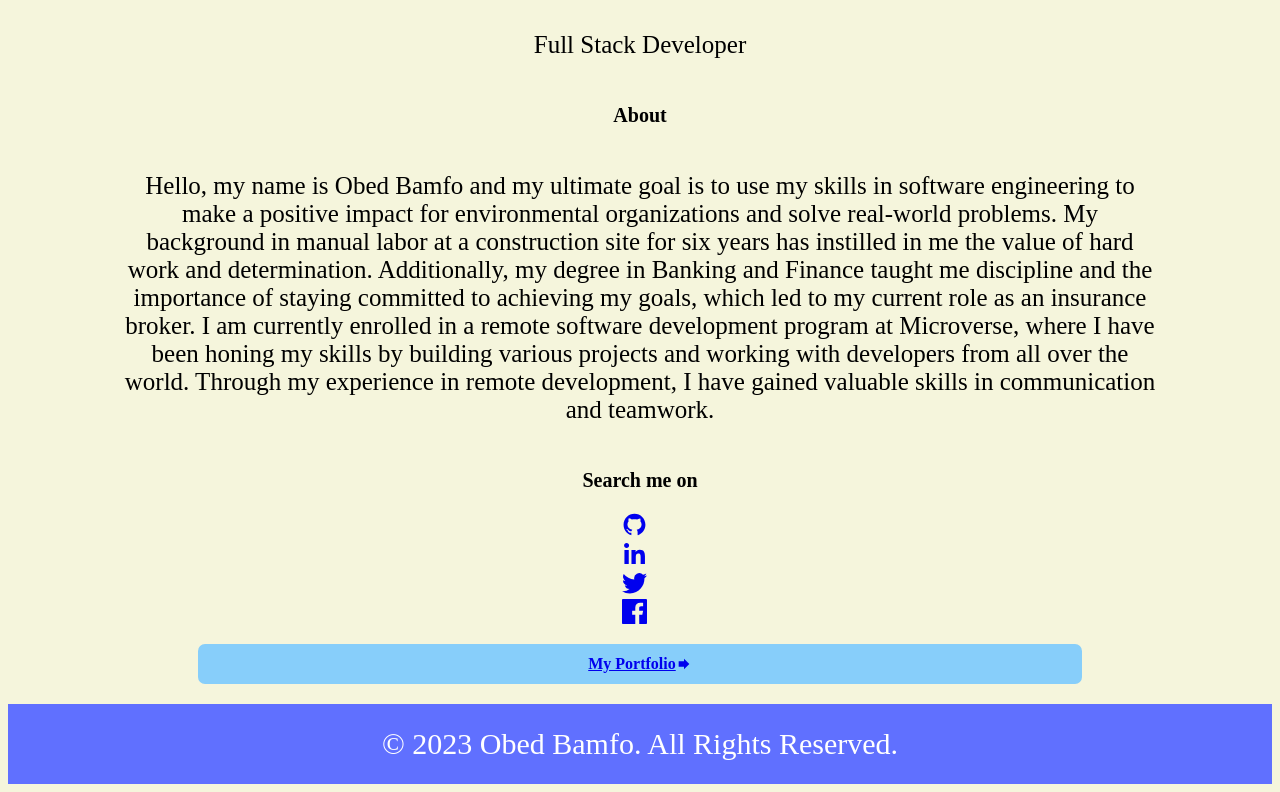
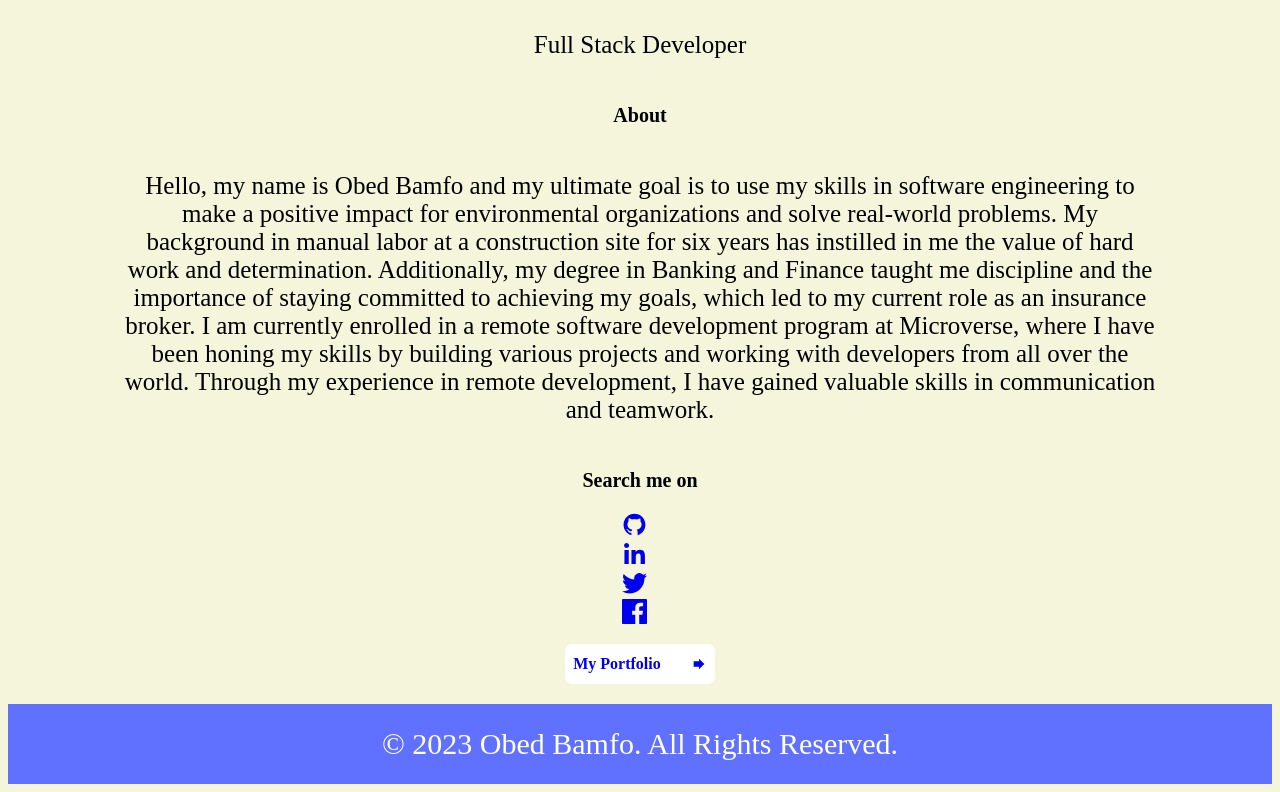
Before and after one commit to obed300/personal, a React (Create React App) app: page / in a window 1280 px wide. Shown: the part 871-1663 px from the top of the page. Built offline with nearby package versions, Linux system fonts and the light colour scheme.

Commit message:
Make changes

```diff
--- a/src/styles/Home.module.css
+++ b/src/styles/Home.module.css
@@ -35,14 +35,16 @@
   display: flex;
   justify-content: center;
   align-items: center;
-  background-color: lightskyblue;
-  width: 70%;
+  background-color: white;
+  width: 50%;
+  gap: 30px;
+  text-decoration: none;
   height: 40px;
   border-radius: 7px;
   font-weight: bolder;
 }
 
-.Socialmedia{
+.Socialmedia {
   display: flex;
   flex-direction: column;
   align-content: center;
@@ -70,16 +72,11 @@
 }
 
 .button:hover {
-  background-color: #555;
+  background-color: blue;
   color: #fff;
 }
 
 @media only screen and (min-width: 375px) {
-  /* body {
-    margin-left: 10px;
-    margin-right: 10px;
-  } */
-
   .homeWrapper {
     width: 100%;
     margin-top: 200px;
@@ -106,4 +103,15 @@
     padding-left: 5rem;
     padding-right: 5rem;
   }
+
+  .button {
+    max-width: 150px;
+    gap: 30px;
+    text-decoration: none;
+  }
+
+  .button:hover {
+    background-color: blue;
+    color: #fff;
+  }
 }
--- a/src/styles/Oop.module.css
+++ b/src/styles/Oop.module.css
@@ -28,7 +28,6 @@
   text-align: center;
   font-size: 30px;
 }
-
 
 .react {
   font-size: 50px;
```
Also changed, not shown: src/styles/Navbar.module.css (line endings or trailing spaces).
